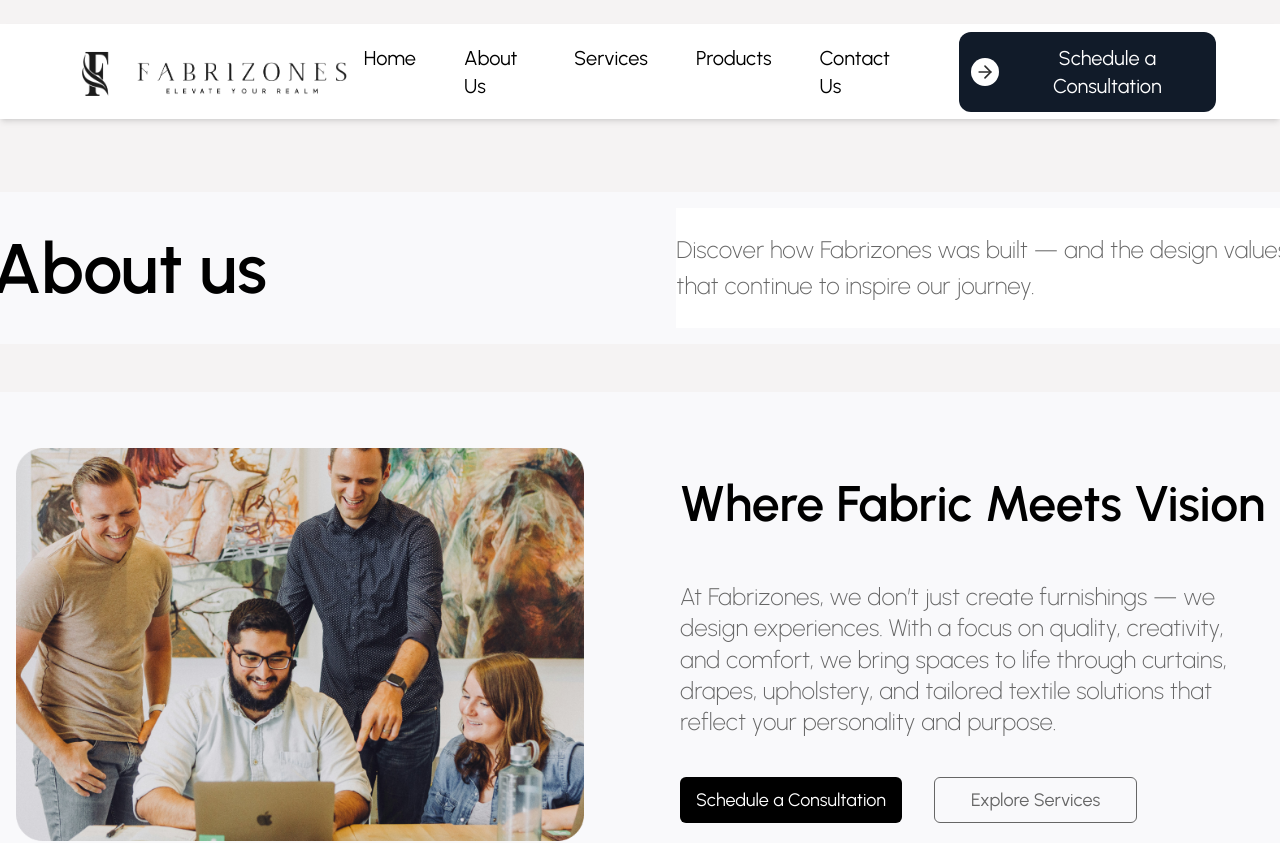
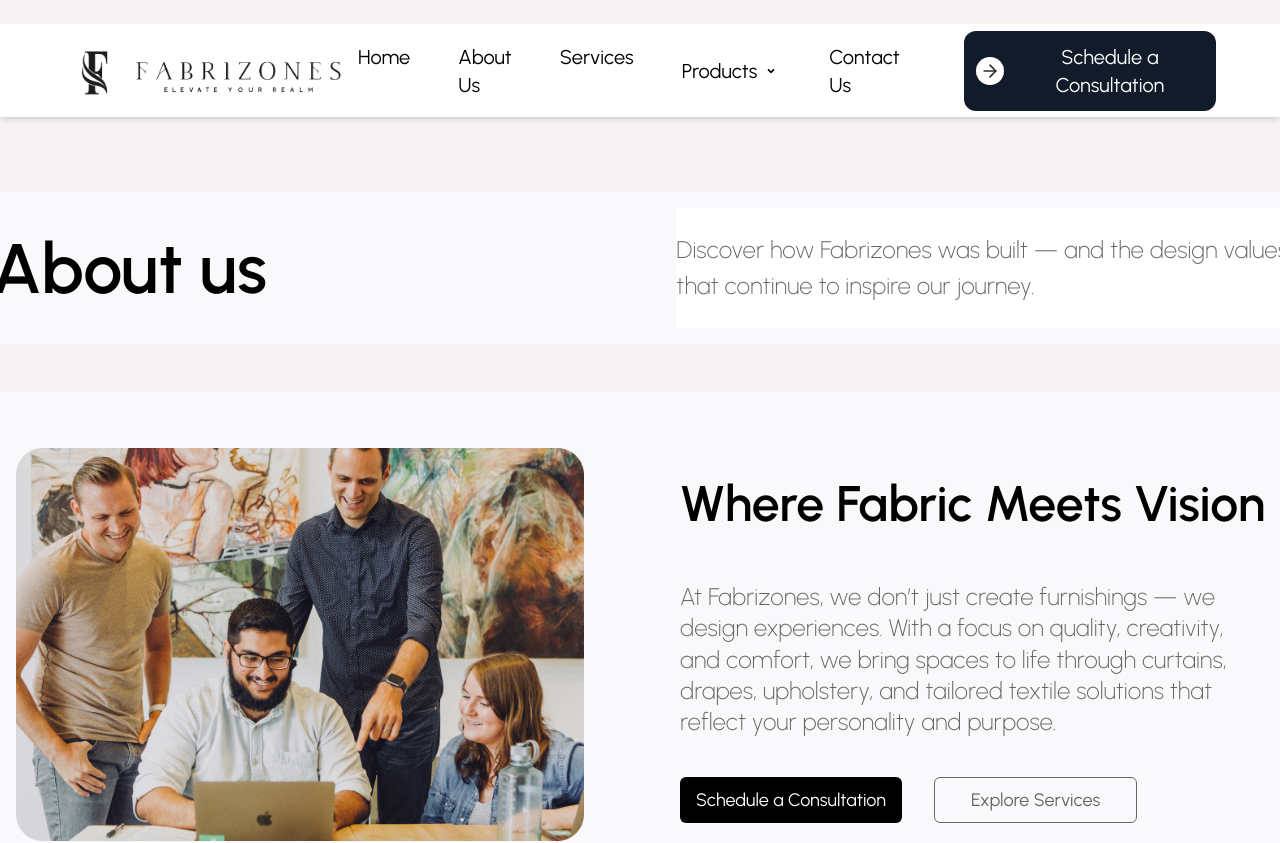
Before and after one commit to Shresthap21/Fabrizones, a Next.js app: page /about-us in a window 1280 px wide. Shown: the top 843 px of the page. Built offline with nearby package versions, Linux system fonts and the light colour scheme.

Commit message:
feat(navbar): add dropdown icon

```diff
--- a/components/Navbar.jsx
+++ b/components/Navbar.jsx
@@ -4,6 +4,7 @@
 import Link from "next/link";
 import { usePathname } from "next/navigation";
 import Button from "./Button";
+import { RiArrowDropDownLine } from "react-icons/ri";
 
 const Navbar = () => {
   const pathname = usePathname();
@@ -32,7 +33,10 @@
           <li><Link href="/">Home</Link></li>
           <li><Link href="/about-us">About Us</Link></li>
           <li><Link href="/services">Services</Link></li>
-          <li><Link href="/products">Products</Link></li>
+          <li className="flex items-center gap-1 cursor-pointer">
+  <span>Products</span>
+  <RiArrowDropDownLine />
+</li>
           <li><Link href="/contact-us">Contact Us</Link></li>
         </ul>
         <Button isHomePage={isHomePage}/>
```
